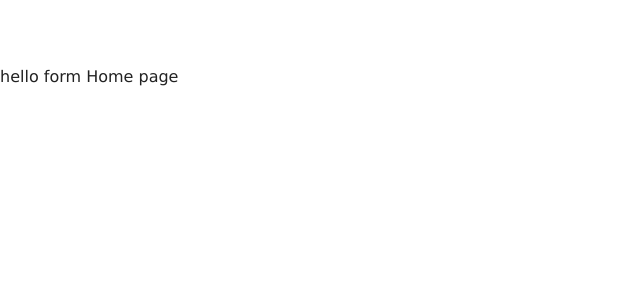
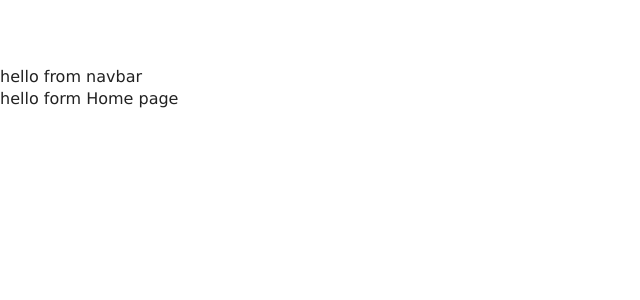
Before and after one commit to sazibsust10/Beach-Resort, a React (Create React App) app: page / in a window 1280 px wide. Shown: the top 300 px of the page, without its empty margins (0-640 px from the left). Built offline with nearby package versions, Linux system fonts and the light colour scheme.

Commit message:
Add component navbar

```diff
--- a/src/App.js
+++ b/src/App.js
@@ -6,17 +6,19 @@
 import SingleRooms from "./pages/SingleRoom";
 import Error from "./pages/Error";
 
-import {Route, Switch} from 'react-router-dom';
-
-
+import { Route, Switch } from "react-router-dom";
+import Navbar from "./components/Navbar";
 
 function App() {
   return (
     <>
-      <Route exact path = "/" component = {Home} />
-      <Route exact path = "/rooms/" component = {Rooms} />
-      <Route exact path = "/rooms/:slug" component = {SingleRooms} />
-
+      <Navbar />
+      <Switch>
+        <Route exact path="/" component={Home} />
+        <Route exact path="/rooms/" component={Rooms} />
+        <Route exact path="/rooms/:slug" component={SingleRooms} />
+        <Route component={Error} />
+      </Switch>
     </>
   );
 }
--- /dev/null
+++ b/src/components/Navbar.js
@@ -0,0 +1,7 @@
+import React, { Component } from "react";
+
+export default class Navbar extends Component {
+  render() {
+    return <div>hello from navbar</div>;
+  }
+}
```
